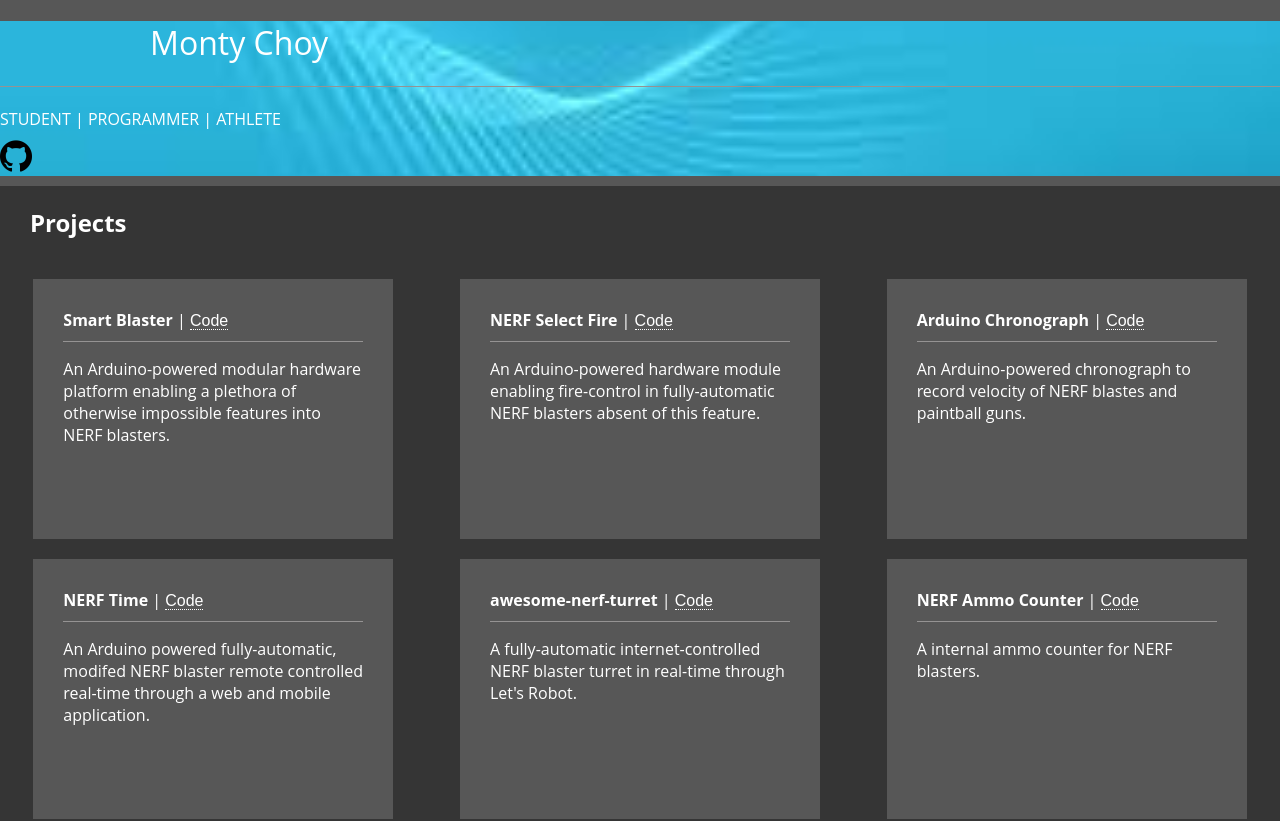
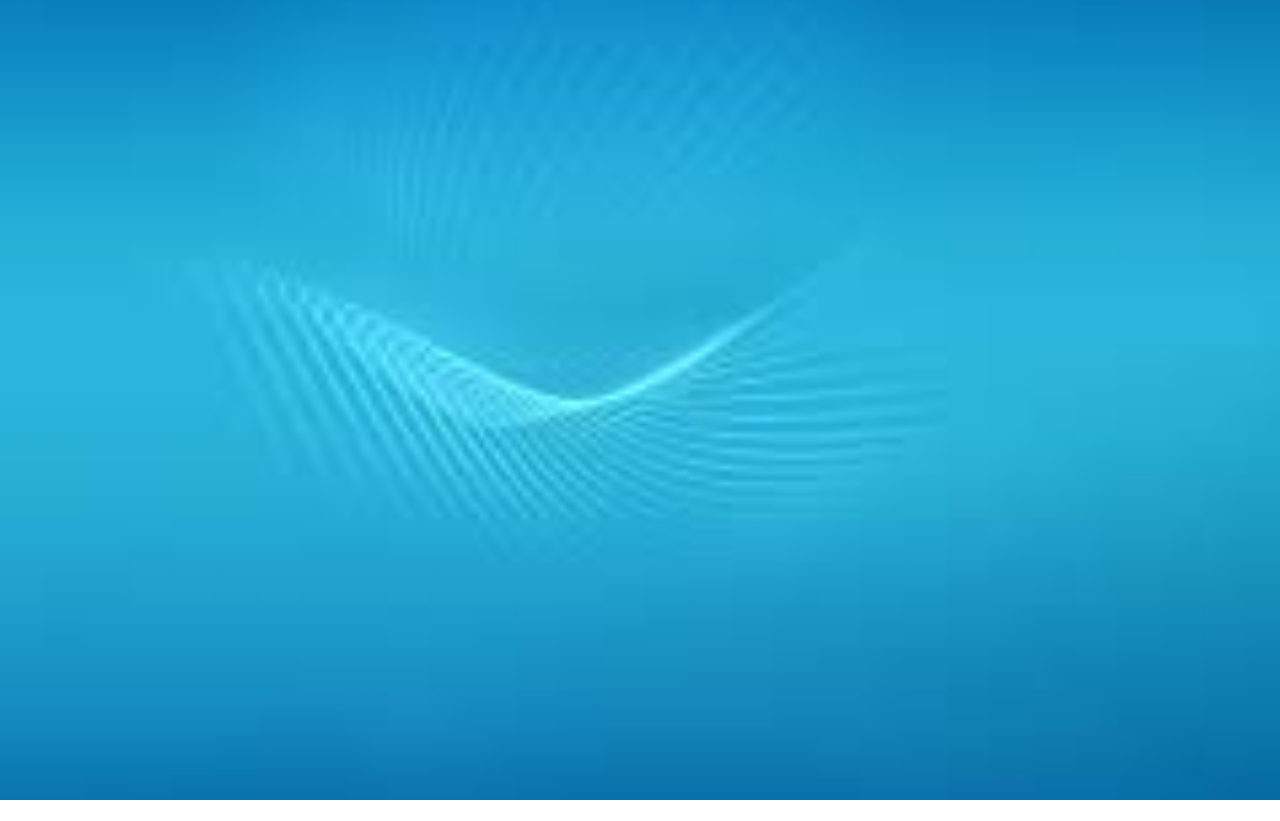
Before and after one commit to mochoy/personal-site, a React (Create React App) app: page / in a window 1280 px wide. Shown: the top 821 px of the page. After the commit the page ends 800 px from the top, so only its background shows below. Built offline with nearby package versions, Linux system fonts and the light colour scheme.

Commit message:
full page background image

```diff
--- a/src/App.js
+++ b/src/App.js
@@ -1,9 +1,7 @@
 import React, { Component } from 'react';
+
 import Intro from './components/Intro/index';
-import Portfolio from './components/Portfolio/index';
-import Footer from './components/Footer/index';
-import Student from './components/Student/index';
-import Art from './components/Art/index';
+
 
 
 let projects = [
@@ -73,8 +71,6 @@
     return (
 		<div className="App">
 			<Intro/>
-			<Portfolio projectData={projects}/>
-			<Art projectData={art}/>
 		</div>
     );
   }
--- a/src/components/Intro/index.css
+++ b/src/components/Intro/index.css
@@ -1,47 +1,9 @@
-h1 {
-	color: #5B5B5B;
-}
+#Intro {
+	height: 100%;
 
-#Intro {
-
-}
-
-#bg {
 	background-image: url('../assets/bg.jpg');
 
-  height: 100%;
-
-  background-position: center;
+	background-position: center;
   background-repeat: no-repeat;
   background-size: cover;
 }
-
-#introTextContainer {
-	margin-right: auto;
-	margin-left: auto;
-	margin-top: 10px;
-	padding-left: 150px;
-	padding-right: 150px;
-	border-bottom: 1px solid #959393;
-}
-
-#introText {
-	font-weight: normal;
-
-}
-
-#descriptionContainer {
-/*	padding-left: 90px;
-	padding-right: 90px;*/
-
-}
-
-#descriptionText {
-	font-weight: normal;
-	margin-bottom: 10px;
-
-}
-
-#ghLink {
-	margin-bottom: 10px;
-}
--- a/src/components/Intro/index.js
+++ b/src/components/Intro/index.js
@@ -8,18 +8,7 @@
 	render () {
 		return (
 			<div id="Intro">
-				<div id="bg">
-					<div id="introTextContainer">
-						<h1 id="introText"> Monty Choy </h1>
-					</div>
-					<div id="descriptionContainer">
-						<h4 id="descriptionText"> STUDENT | PROGRAMMER | ATHLETE </h4>
-					</div>
-					<div id="ghLink">
-						<a href="https://www.github.com/etnom"><img src="assets/github.png" height="32	px"></img> </a>
-					</div>
 
-				</div>
 			</div>
 
 		)
--- a/src/index.css
+++ b/src/index.css
@@ -1,35 +1,5 @@
-body {
-  margin: 0;
-  padding: 0;
-  font-family: sans-serif;
-  /*background-color:  #E7E4E4;*/
-  background-color: #575757;
+html, body, .App, #root {
+	height: 100%;
+	margin: 0;
+	padding: 0;
 }
-
-h1, h2, h3, h4, h5, h6, p, .h1, .h2, .h3, .h4, .h5, .h6, .p  {
- 	font-family: 'Open Sans', sans-serif;
- 	color: #FFFFFF;
-}
-
-
-
-/*global styling components*/
-
-#title {
-	margin-top: 0px;
-	padding-top: 20px;
-	padding-left: 30px;
-
-	/*border-bottom: 1px solid #FFFFFF;*/
-
-	/*color: white;*/
-	/*color: #575757;*/
-}
-
-#Projects, #Art {
-/*	border-bottom: 1px solid #959393;*/
-	border-bottom: 1px solid #353535;
-
-	background-color: #353535;
-	/*background-color: #E7E4E4;*/
-}
```
